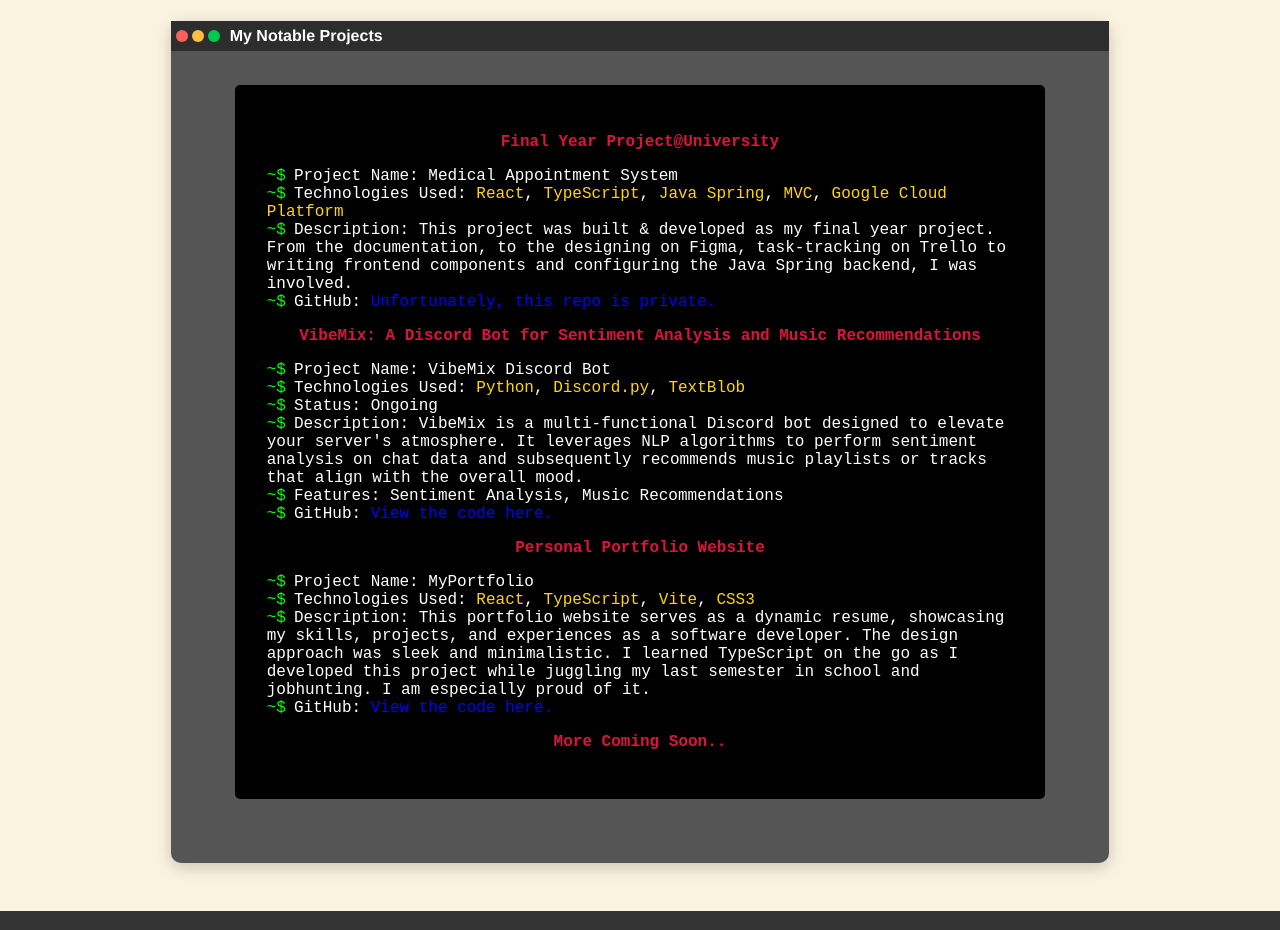
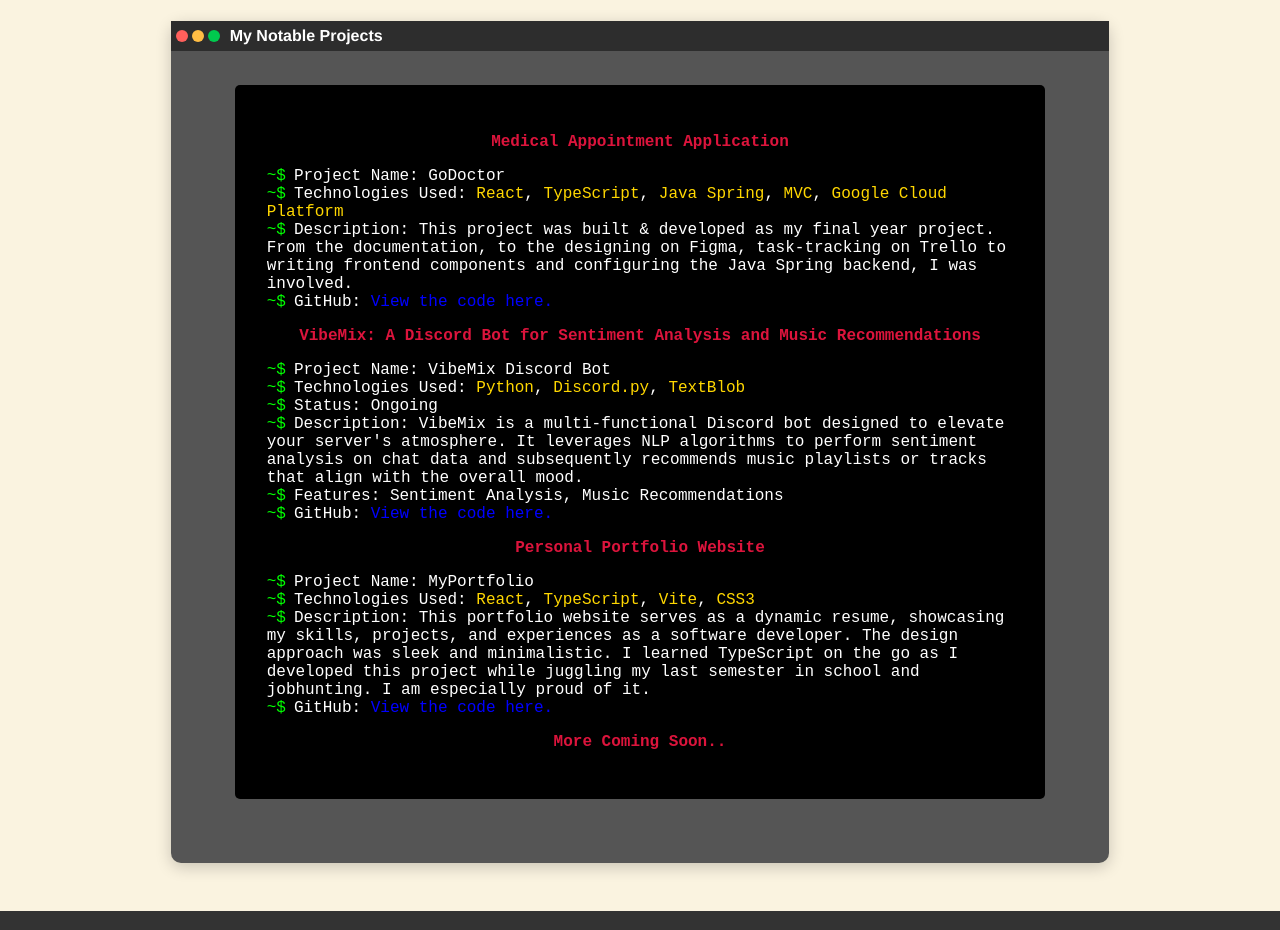
Before and after one commit to zteezy19/MyPortfolio, a React (Vite) app: page / in a window 1280 px wide. Shown: the part 2000-2930 px from the top of the page. Built offline with nearby package versions, Linux system fonts and the light colour scheme.

Commit message:
Fixed project link for Final Year Project

```diff
--- a/src/components/Projects.tsx
+++ b/src/components/Projects.tsx
@@ -14,11 +14,11 @@
       </div>
       <div className="terminal">
         <div className="terminal-project-title">
-          <span>Final Year Project@University</span>
+          <span>Medical Appointment Application</span>
         </div>
         <div>
           <span className="terminal-prompt">~$</span>
-          <span>Project Name: Medical Appointment System</span>
+          <span>Project Name: GoDoctor</span>
         </div>
         <div>
           <span className="terminal-prompt">~$</span>
@@ -45,12 +45,12 @@
           <span>
             GitHub:{" "}
             <a
-              href="https://github.com/yourusername/Medical-Appointment-System"
+              href="https://github.com/zteezy19/CSIT321-FYP"
               target="_blank"
               rel="noreferrer"
               className="terminal-link"
             >
-              Unfortunately, this repo is private.
+              View the code here.
             </a>
           </span>
         </div>
```
